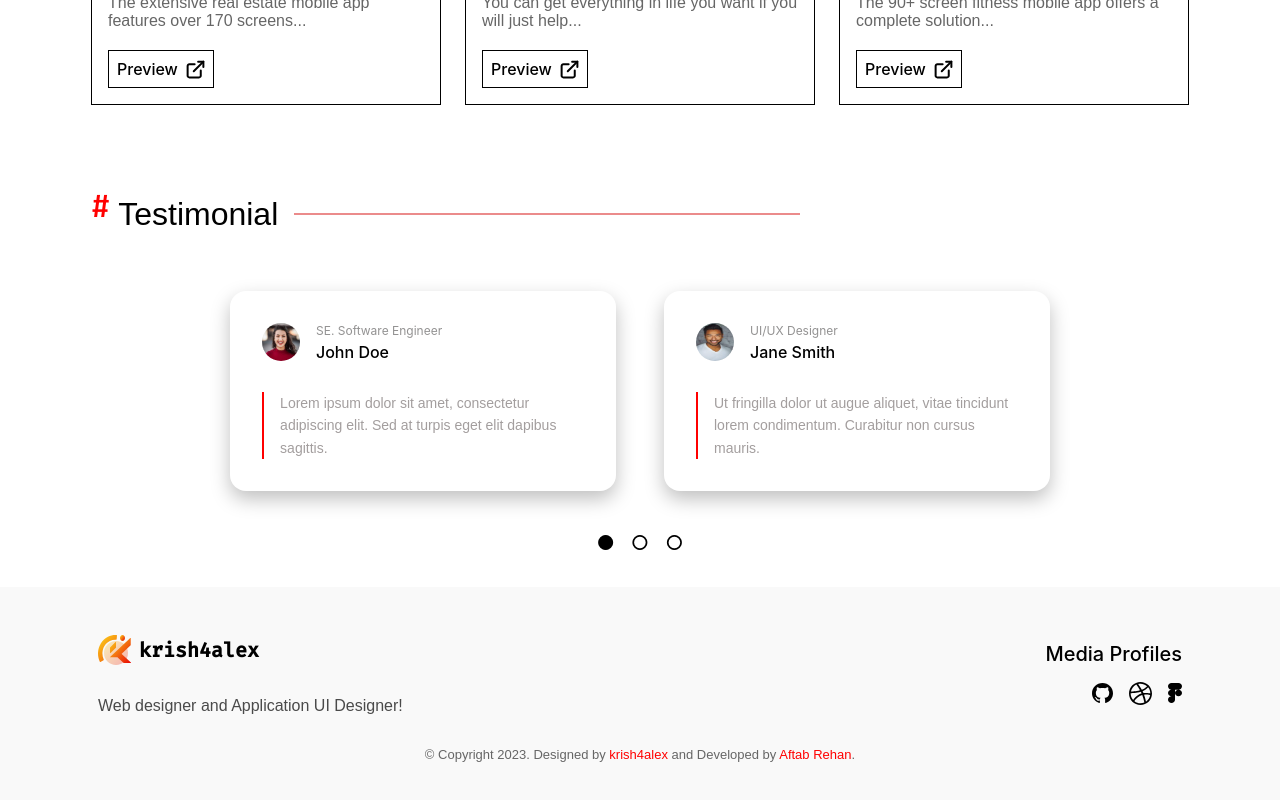
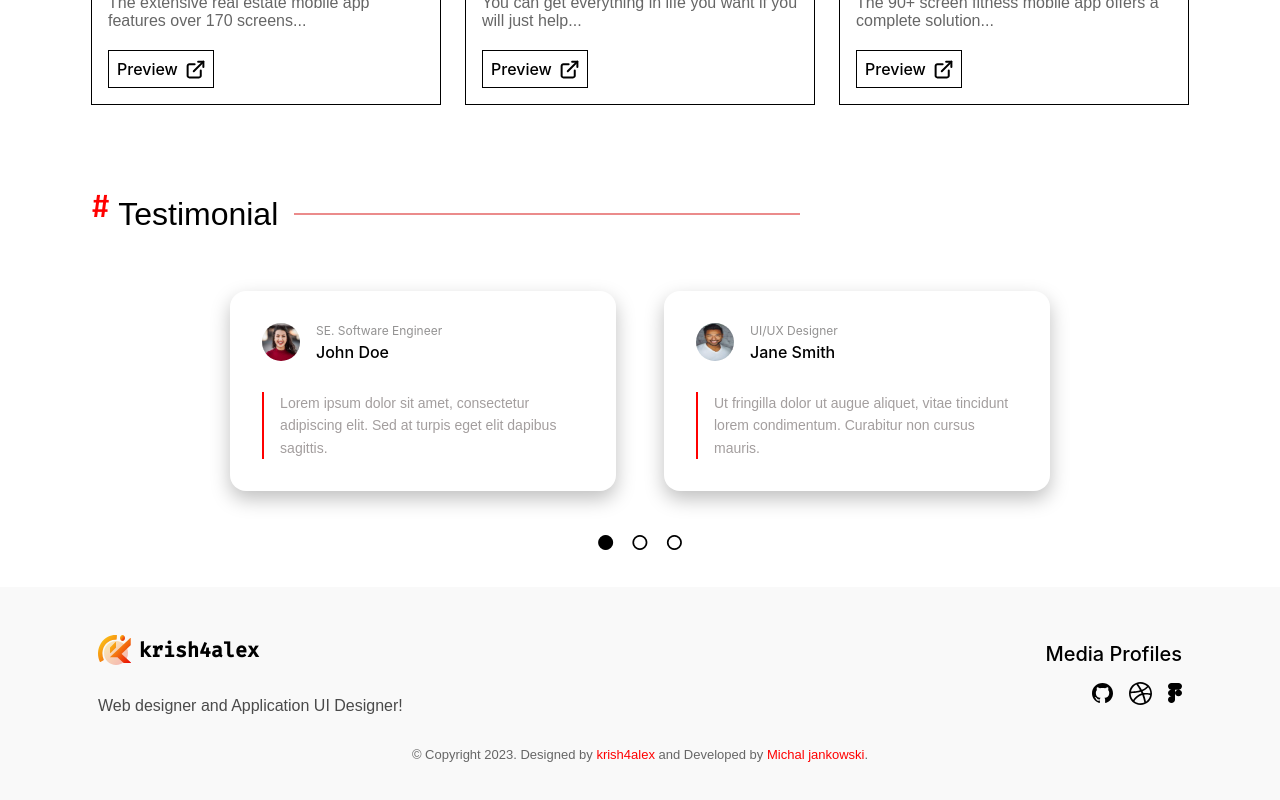
Before and after one commit to MichalJankowsk/Krish, a Next.js app: page / in a window 1280 px wide. Shown: the part 2814-3614 px from the top of the page. Built offline with nearby package versions, Linux system fonts and the light colour scheme; a web font is replaced by a local one.

Commit message:
refactor portfolio URL

```diff
--- a/src/components/footer/Footer.js
+++ b/src/components/footer/Footer.js
@@ -67,8 +67,8 @@ const Footer = () => {
           © Copyright {year}. Designed by{' '}
           <Link href="http://krish4alex.vercel.app">krish4alex</Link> and
           Developed by{' '}
-          <Link href="http://aftabrehan.com">
-            <a target="_blank">Aftab Rehan</a>
+          <Link href="http://jankowski.vercel.app">
+            <a target="_blank"> Michal jankowski</a>
           </Link>
           .
         </motion.div>
```
